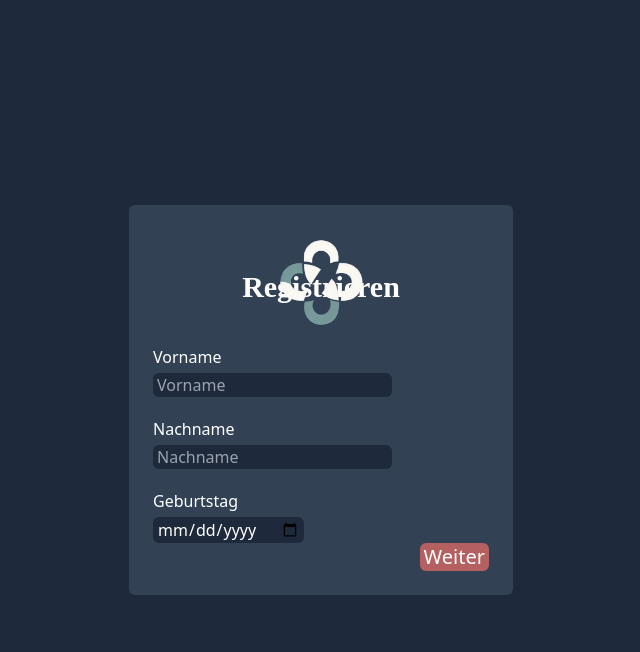
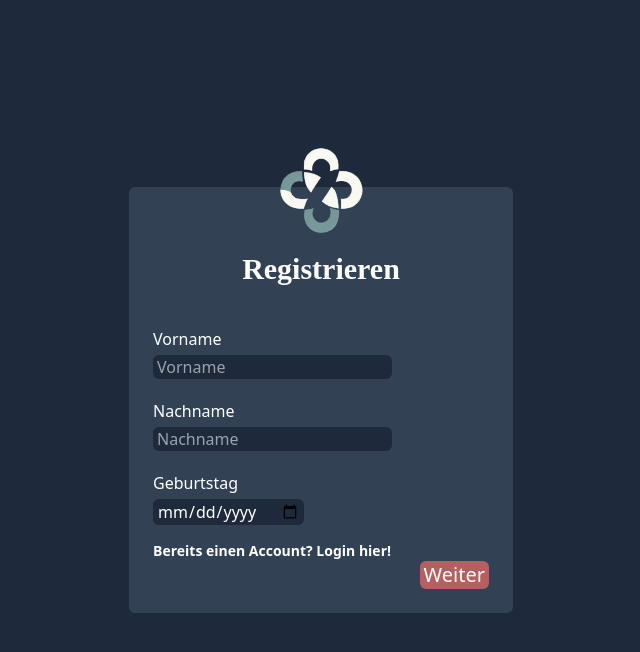
Before and after one commit to marlonhahnfeld/WeeklyPlanner2, a website with bundled scripts: page dist/html/register-page.html in a window 1280 px wide. Shown: the whole page, without its empty margins (319-959 px from the left). Built offline with nearby package versions, Linux system fonts and the light colour scheme.

Commit message:
added link from register to login, if account is already registered and ready to login

```diff
--- a/dist/html/register-page.html
+++ b/dist/html/register-page.html
@@ -17,7 +17,7 @@
     <div class="flex justify-center items-center h-screen bg-slate-800" id="body">
       <img
         src="../../res/img/Logo.png"
-        class="absolute top-[212px] w-36"
+        class="absolute top-[15%] w-36"
         id="logo-nobg"
       />
       <div class="w-96 p-6 bg-slate-700 rounded-md" id="innerbody">
@@ -56,7 +56,8 @@
           class="bg-slate-800 rounded-md text-white px-1"
           placeholder="Geburtstag"
           id="inputBirthday"
-        />
+          />
+          <a href="login-page.html" class="block mt-4 text-white font-semibold text-sm hover:text-RedCustom hover:underline cursor-pointer">Bereits einen Account? Login hier!</a>
         <div class="flex justify-end ">
           <input
             type="submit"
@@ -66,6 +67,7 @@
           >
           </input>
           </div>
+
         </div>
 
           <!---Register part 2 slide-->
```
Also changed, not shown: dist/output.css.
